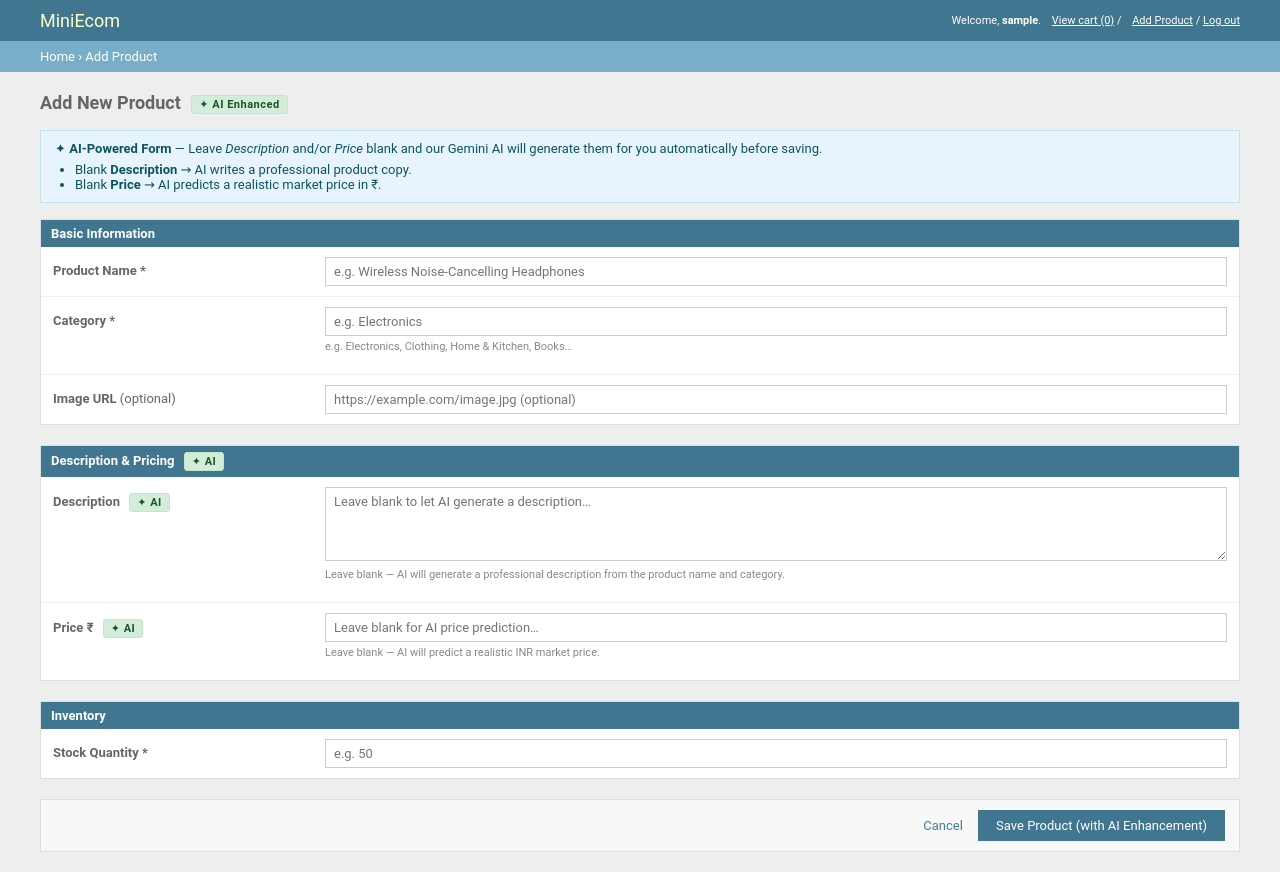
After one commit to ReVuz/solid-goggles, a Django app: page /products/add/ in a window 1280 px wide. The commit adds this page. Run offline with Django 5.2, Linux system fonts and the light colour scheme; the visitor is signed in with stand-in values (Sample User, id 1); data that the repository does not hold is empty.

Commit message:
feat: implement AI-powered product creation using Gemini to auto-generate descriptions and pricing.

```diff
--- a/MiniEcom/requirements.txt
+++ b/MiniEcom/requirements.txt
@@ -1,4 +1,6 @@
 asgiref==3.11.1
 Django==5.2.15
+google-genai>=1.0.0
+python-dotenv>=1.0.0
 sqlparse==0.5.5
 typing_extensions==4.15.0
--- /dev/null
+++ b/MiniEcom/shop/forms.py
@@ -0,0 +1,67 @@
+"""
+shop/forms.py
+=============
+ModelForm for the AI-powered product creation feature.
+"""
+
+from django import forms
+from .models import Product
+
+
+class ProductForm(forms.ModelForm):
+    """
+    ModelForm for creating a new Product.
+
+    The description and price fields are intentionally optional here
+    because the view will fill them in via AI if left blank.
+    """
+
+    class Meta:
+        model = Product
+        fields = ["name", "category", "description", "price", "stock", "image_url"]
+        widgets = {
+            "name": forms.TextInput(attrs={
+                "placeholder": "e.g. Wireless Noise-Cancelling Headphones",
+                "id": "id_name",
+            }),
+            "category": forms.TextInput(attrs={
+                "placeholder": "e.g. Electronics",
+                "id": "id_category",
+            }),
+            "description": forms.Textarea(attrs={
+                "rows": 4,
+                "placeholder": "Leave blank to let AI generate a description…",
+                "id": "id_description",
+            }),
+            "price": forms.NumberInput(attrs={
+                "step": "0.01",
+                "min": "0",
+                "placeholder": "Leave blank for AI price prediction…",
+                "id": "id_price",
+            }),
+            "stock": forms.NumberInput(attrs={
+                "min": "0",
+                "placeholder": "e.g. 50",
+                "id": "id_stock",
+            }),
+            "image_url": forms.URLInput(attrs={
+                "placeholder": "https://example.com/image.jpg (optional)",
+                "id": "id_image_url",
+            }),
+        }
+        labels = {
+            "name":      "Product Name *",
+            "category":  "Category *",
+            "description": "Description (optional – AI will generate if blank)",
+            "price":     "Price ₹ (optional – AI will predict if blank)",
+            "stock":     "Stock Quantity *",
+            "image_url": "Image URL (optional)",
+        }
+
+    def clean_price(self):
+        """Allow price to be blank; the view will handle AI prediction."""
+        return self.cleaned_data.get("price")  # may be None
+
+    def clean_description(self):
+        """Strip whitespace; empty string triggers AI generation in the view."""
+        return (self.cleaned_data.get("description") or "").strip()
--- a/MiniEcom/shop/models.py
+++ b/MiniEcom/shop/models.py
@@ -20,6 +20,8 @@ class Customer(models.Model):
 class Product(models.Model):
     """A product available for purchase in the store."""
     name = models.CharField(max_length=150)
+    # Category used for AI description/price prompts and for filtering
+    category = models.CharField(max_length=100, blank=True, default='')
     description = models.TextField(blank=True)
     price = models.DecimalField(max_digits=10, decimal_places=2)
     stock = models.IntegerField()
--- /dev/null
+++ b/MiniEcom/shop/templates/shop/add_product.html
@@ -0,0 +1,240 @@
+{% extends "shop/base.html" %}
+
+{% block title %}Add Product – MiniEcom{% endblock %}
+
+{% block breadcrumb_extra %}
+  &rsaquo; <a href="{% url 'add_product' %}">Add Product</a>
+{% endblock %}
+
+{% block content %}
+<style>
+  /* ── AI badge ─────────────────────────────────────── */
+  .ai-badge {
+    display: inline-block;
+    background: #d4edda;
+    color: #155724;
+    border: 1px solid #c3e6cb;
+    font-size: 11px;
+    font-weight: bold;
+    padding: 2px 7px;
+    border-radius: 3px;
+    margin-left: 6px;
+    vertical-align: middle;
+    letter-spacing: 0.5px;
+  }
+
+  /* ── Form helpers ─────────────────────────────────── */
+  .form-section {
+    background: #fff;
+    border: 1px solid #ddd;
+    margin-bottom: 20px;
+  }
+
+  .form-section .section-header {
+    background: #417690;
+    color: #fff;
+    font-size: 13px;
+    font-weight: bold;
+    padding: 6px 10px;
+    margin: 0;
+  }
+
+  .form-row {
+    padding: 10px 12px;
+    border-bottom: 1px solid #eee;
+    display: flex;
+    align-items: flex-start;
+    gap: 12px;
+  }
+
+  .form-row:last-child { border-bottom: none; }
+
+  .form-row label {
+    font-size: 13px;
+    font-weight: bold;
+    color: #666;
+    width: 260px;
+    flex-shrink: 0;
+    padding-top: 6px;
+  }
+
+  .form-row .field-wrap {
+    flex: 1;
+  }
+
+  .form-row input[type=text],
+  .form-row input[type=url],
+  .form-row input[type=number],
+  .form-row textarea {
+    width: 100%;
+    box-sizing: border-box;
+    border: 1px solid #ccc;
+    padding: 6px 8px;
+    font-size: 13px;
+    font-family: inherit;
+  }
+
+  .form-row textarea { resize: vertical; }
+
+  .form-row input:focus,
+  .form-row textarea:focus {
+    outline: none;
+    border-color: #417690;
+  }
+
+  .help-text {
+    font-size: 11px;
+    color: #888;
+    margin-top: 4px;
+  }
+
+  .errorlist {
+    color: #ba2121;
+    font-size: 12px;
+    margin: 4px 0 0 0;
+    padding-left: 18px;
+  }
+
+  /* ── AI info banner ───────────────────────────────── */
+  .ai-info {
+    background: #e8f4fd;
+    border: 1px solid #bee5eb;
+    padding: 10px 14px;
+    margin-bottom: 16px;
+    font-size: 13px;
+    color: #0c5460;
+  }
+
+  .ai-info ul {
+    margin: 6px 0 0 0;
+    padding-left: 20px;
+  }
+
+  /* ── Submit row ───────────────────────────────────── */
+  .submit-row {
+    background: #f8f8f8;
+    border: 1px solid #ddd;
+    padding: 10px 14px;
+    text-align: right;
+  }
+
+  .submit-row input[type=submit] {
+    background: #417690;
+    color: #fff;
+    border: none;
+    padding: 8px 18px;
+    font-size: 13px;
+    font-family: inherit;
+    cursor: pointer;
+  }
+
+  .submit-row input[type=submit]:hover {
+    background: #205067;
+  }
+
+  .cancel-link {
+    font-size: 13px;
+    margin-right: 12px;
+  }
+</style>
+
+<h1>Add New Product <span class="ai-badge">✦ AI Enhanced</span></h1>
+
+<!-- AI capability notice -->
+<div class="ai-info">
+  <strong>✦ AI-Powered Form</strong> — Leave <em>Description</em> and/or <em>Price</em> blank
+  and our Gemini AI will generate them for you automatically before saving.
+  <ul>
+    <li>Blank <strong>Description</strong> → AI writes a professional product copy.</li>
+    <li>Blank <strong>Price</strong> → AI predicts a realistic market price in ₹.</li>
+  </ul>
+</div>
+
+<form method="post" id="add-product-form" novalidate>
+  {% csrf_token %}
+
+  {% if form.non_field_errors %}
+    <div class="errornote">
+      {% for error in form.non_field_errors %}{{ error }}{% endfor %}
+    </div>
+  {% endif %}
+
+  <!-- ── Basic Information ───────────────────────── -->
+  <div class="form-section">
+    <p class="section-header">Basic Information</p>
+
+    <div class="form-row">
+      <label for="id_name">Product Name *</label>
+      <div class="field-wrap">
+        {{ form.name }}
+        {% if form.name.errors %}<ul class="errorlist">{% for e in form.name.errors %}<li>{{ e }}</li>{% endfor %}</ul>{% endif %}
+      </div>
+    </div>
+
+    <div class="form-row">
+      <label for="id_category">Category *</label>
+      <div class="field-wrap">
+        {{ form.category }}
+        <p class="help-text">e.g. Electronics, Clothing, Home & Kitchen, Books…</p>
+        {% if form.category.errors %}<ul class="errorlist">{% for e in form.category.errors %}<li>{{ e }}</li>{% endfor %}</ul>{% endif %}
+      </div>
+    </div>
+
+    <div class="form-row">
+      <label for="id_image_url">Image URL <span style="font-weight:normal;">(optional)</span></label>
+      <div class="field-wrap">
+        {{ form.image_url }}
+        {% if form.image_url.errors %}<ul class="errorlist">{% for e in form.image_url.errors %}<li>{{ e }}</li>{% endfor %}</ul>{% endif %}
+      </div>
+    </div>
+  </div>
+
+  <!-- ── AI-Enhanced Fields ──────────────────────── -->
+  <div class="form-section">
+    <p class="section-header">Description &amp; Pricing <span class="ai-badge">✦ AI</span></p>
+
+    <div class="form-row">
+      <label for="id_description">
+        Description
+        <span class="ai-badge">✦ AI</span>
+      </label>
+      <div class="field-wrap">
+        {{ form.description }}
+        <p class="help-text">Leave blank — AI will generate a professional description from the product name and category.</p>
+        {% if form.description.errors %}<ul class="errorlist">{% for e in form.description.errors %}<li>{{ e }}</li>{% endfor %}</ul>{% endif %}
+      </div>
+    </div>
+
+    <div class="form-row">
+      <label for="id_price">
+        Price ₹
+        <span class="ai-badge">✦ AI</span>
+      </label>
+      <div class="field-wrap">
+        {{ form.price }}
+        <p class="help-text">Leave blank — AI will predict a realistic INR market price.</p>
+        {% if form.price.errors %}<ul class="errorlist">{% for e in form.price.errors %}<li>{{ e }}</li>{% endfor %}</ul>{% endif %}
+      </div>
+    </div>
+  </div>
+
+  <!-- ── Inventory ────────────────────────────────── -->
+  <div class="form-section">
+    <p class="section-header">Inventory</p>
+
+    <div class="form-row">
+      <label for="id_stock">Stock Quantity *</label>
+      <div class="field-wrap">
+        {{ form.stock }}
+        {% if form.stock.errors %}<ul class="errorlist">{% for e in form.stock.errors %}<li>{{ e }}</li>{% endfor %}</ul>{% endif %}
+      </div>
+    </div>
+  </div>
+
+  <!-- ── Actions ──────────────────────────────────── -->
+  <div class="submit-row">
+    <span class="cancel-link"><a href="{% url 'product_list' %}">Cancel</a></span>
+    <input type="submit" id="submit-add-product" value="Save Product (with AI Enhancement)">
+  </div>
+</form>
+{% endblock %}
--- a/MiniEcom/shop/templates/shop/base.html
+++ b/MiniEcom/shop/templates/shop/base.html
@@ -347,6 +347,7 @@
     {% if user.is_authenticated %}
       Welcome, <strong>{{ user.username }}</strong>.
       <a href="{% url 'view_cart' %}">View cart ({{ cart_item_count }})</a> /
+      <a href="{% url 'add_product' %}">Add Product</a> /
       <form method="post" action="{% url 'logout' %}" style="display:inline;">
         {% csrf_token %}
         <button type="submit" style="background:none;border:none;color:#fff;text-decoration:underline;cursor:pointer;font-size:11px;padding:0;font-family:inherit;">Log out</button>
--- a/MiniEcom/shop/urls.py
+++ b/MiniEcom/shop/urls.py
@@ -24,4 +24,7 @@ urlpatterns = [
     path('cart/update/<int:item_id>/',       views.update_cart,     name='update_cart'),
     path('cart/remove/<int:item_id>/',       views.remove_from_cart, name='remove_from_cart'),
     path('cart/clear/',                      views.clear_cart,      name='clear_cart'),
+
+    # --- AI Product Creation ---
+    path('products/add/', views.add_product, name='add_product'),
 ]
--- a/MiniEcom/shop/views.py
+++ b/MiniEcom/shop/views.py
@@ -1,7 +1,7 @@
 """
 shop/views.py
 =============
-Function-Based Views for the MiniEcom cart module.
+Function-Based Views for the MiniEcom shop.
 
 All cart-related views require authentication (@login_required).
 Cart data is stored in the database (NOT session-based).
@@ -15,6 +15,8 @@ from django.contrib import messages
 from django.db import IntegrityError
 
 from .models import Product, Cart, CartItem
+from .forms import ProductForm
+from . import ai_service
 
 
 # ---------------------------------------------------------------------------
@@ -322,3 +324,88 @@ def clear_cart(request):
     cart.items.all().delete()
     messages.info(request, f"Your cart has been cleared ({count} item(s) removed).")
     return redirect('view_cart')
+
+
+# ---------------------------------------------------------------------------
+# AI-powered product creation view
+# ---------------------------------------------------------------------------
+
+@login_required
+def add_product(request):
+    """
+    Display a product creation form (GET) and process it with AI enhancement (POST).
+
+    AI logic:
+      1. If description is blank  → call ai_service.generate_description()
+      2. If price is blank/zero   → call ai_service.predict_price()
+      3. Save the AI-enhanced product to the database.
+    """
+    ai_info = {}  # collects messages about what the AI filled in
+
+    if request.method == 'POST':
+        form = ProductForm(request.POST)
+
+        if form.is_valid():
+            # --- Extract cleaned data (do NOT save yet) ---
+            product = form.save(commit=False)
+
+            name     = product.name
+            category = product.category
+
+            # ── Step 1: AI Description Generation ──────────────────────────
+            if not product.description:
+                generated = ai_service.generate_description(name, category)
+                if generated:
+                    product.description = generated
+                    ai_info['description'] = generated
+                else:
+                    product.description = f"A quality {name} in the {category} category."
+                    ai_info['description_fallback'] = True
+
+            # ── Step 2: AI Price Prediction ────────────────────────────────
+            if not product.price:
+                predicted = ai_service.predict_price(
+                    name, category, product.description
+                )
+                if predicted:
+                    product.price = predicted
+                    ai_info['price'] = str(predicted)
+                else:
+                    # Sensible fallback so the record can always be saved
+                    product.price = 999.00
+                    ai_info['price_fallback'] = True
+
+            # ── Step 3: Persist to database ────────────────────────────────
+            product.save()
+
+            # Build a user-friendly success message
+            parts = []
+            if 'description' in ai_info:
+                parts.append("description")
+            if 'price' in ai_info:
+                parts.append(f"price (₹{ai_info['price']})")
+            if parts:
+                ai_note = f"AI generated the {' and '.join(parts)}."
+            else:
+                ai_note = ""
+
+            success_msg = f"'{product.name}' has been added successfully."
+            if ai_note:
+                success_msg += f" {ai_note}"
+            messages.success(request, success_msg)
+            return redirect('product_detail', product_id=product.pk)
+
+    else:
+        form = ProductForm()
+
+    cart_item_count = 0
+    if request.user.is_authenticated:
+        try:
+            cart_item_count = request.user.cart.total_items
+        except Cart.DoesNotExist:
+            pass
+
+    return render(request, 'shop/add_product.html', {
+        'form': form,
+        'cart_item_count': cart_item_count,
+    })
```
Also changed, not shown: MiniEcom/MiniEcom/settings.py (+15 -2 lines), MiniEcom/shop/ai_service.py (added, +123 -0 lines), MiniEcom/shop/migrations/0003_product_category.py (added), 2 other files.
